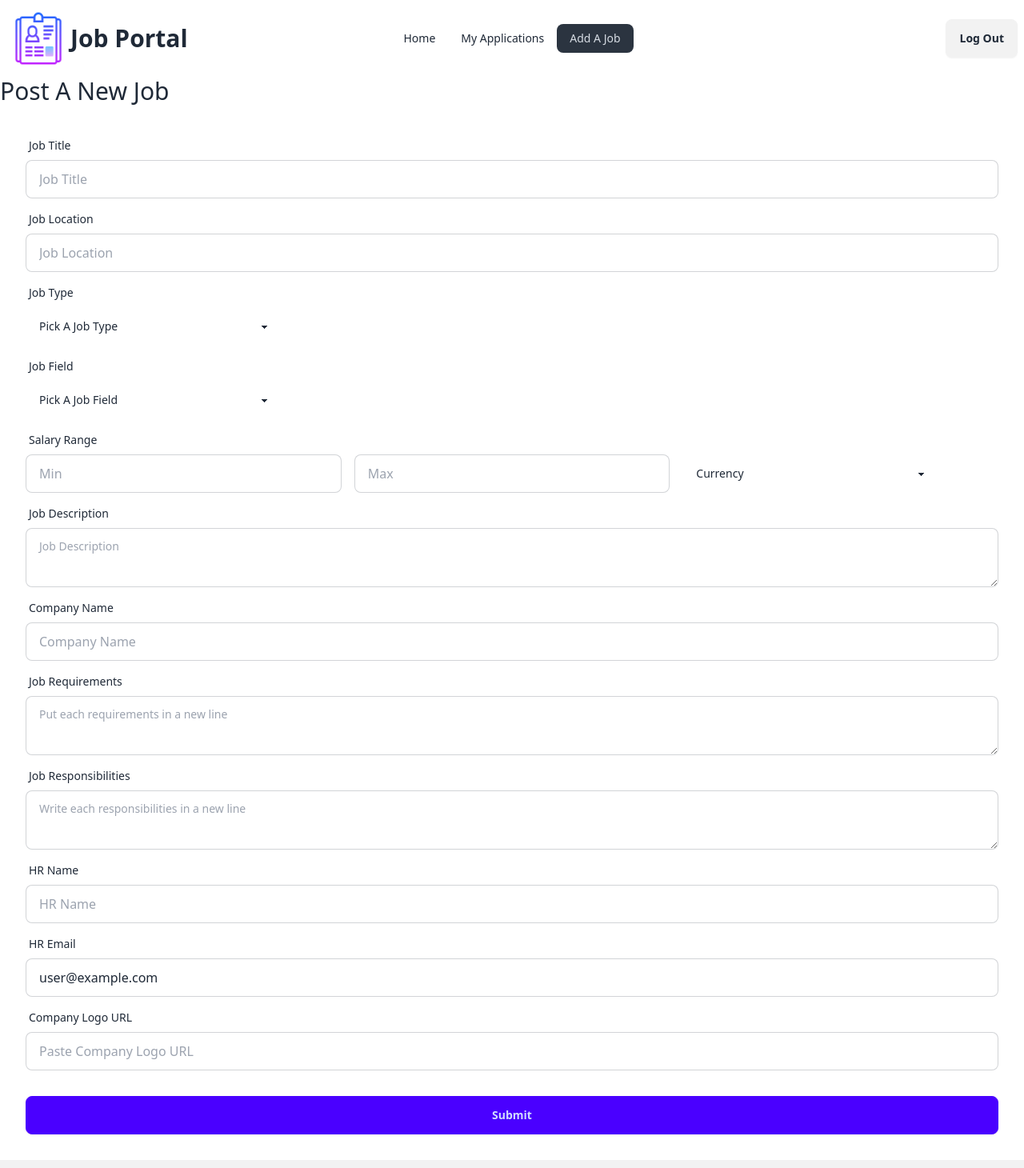
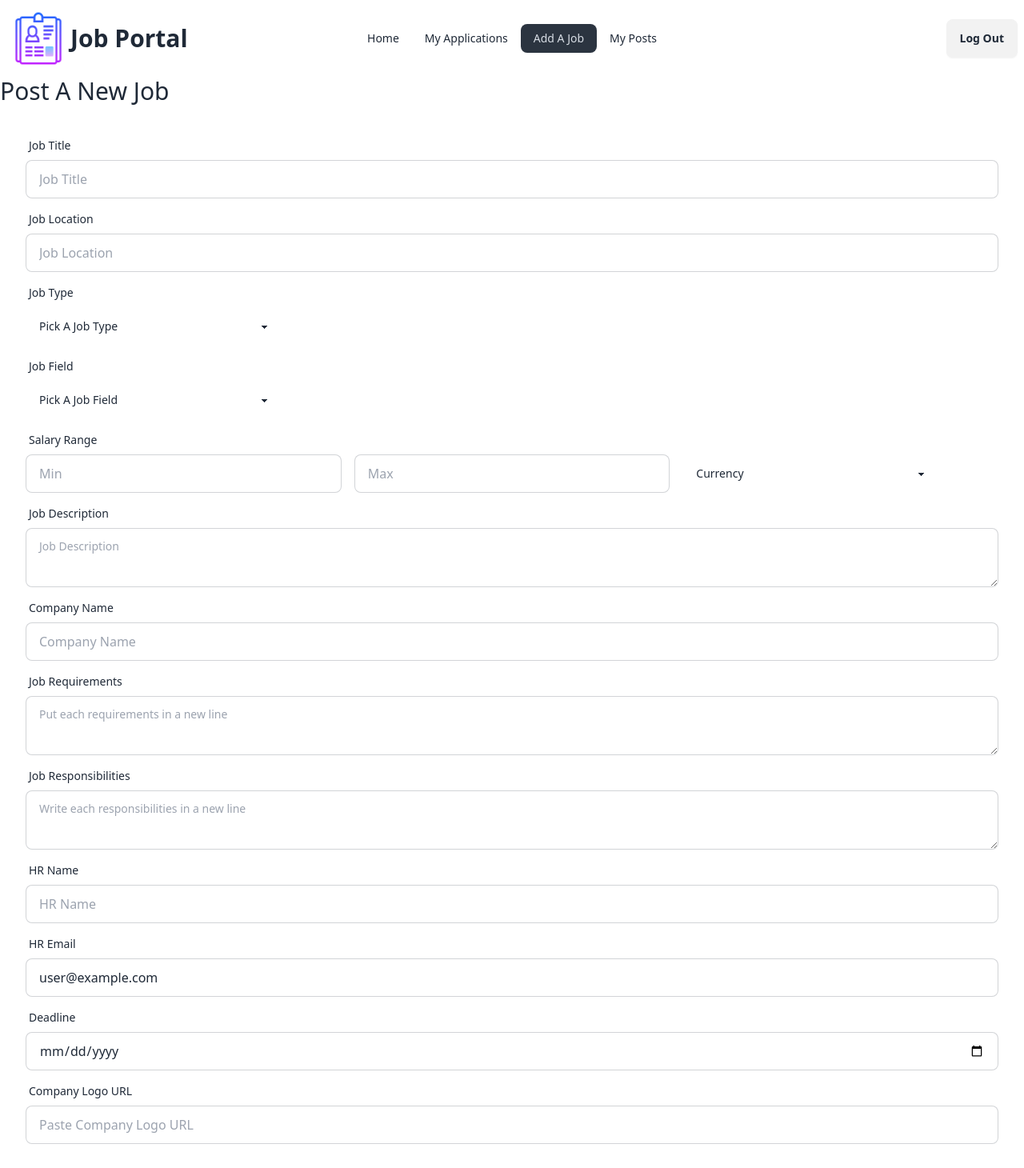
Before and after one commit to rummansaaqeb/job-portal-client, a React (Vite) app: page /addJob in a window 1280 px wide. Shown: the top 1460 px of the page at 80% size. Built offline with nearby package versions, Linux system fonts and the light colour scheme; no server answers; sample sign-in values are in the browser's storage.

Commit message:
got job application for the recruiter using query params

```diff
--- a/src/pages/AddJob/AddJob.jsx
+++ b/src/pages/AddJob/AddJob.jsx
@@ -38,7 +38,7 @@ const AddJob = () => {
                         showConfirmButton: false,
                         timer: 1500
                     });
-                    navigate('/');
+                    navigate('/myPostedJobs');
                 }
             })
     }
@@ -148,6 +148,13 @@ const AddJob = () => {
                     </label>
                     <input type="email" name='hr_email' placeholder="HR Email" className="input input-bordered" defaultValue={user?.email} required />
                 </div>
+                {/* Application Deadline */}
+                <div className="form-control">
+                    <label className="label">
+                        <span className="label-text">Deadline</span>
+                    </label>
+                    <input type="date" name='applicationDeadline' placeholder="Deadline" className="input input-bordered" required />
+                </div>
                 {/* Company Logo */}
                 <div className="form-control">
                     <label className="label">
--- /dev/null
+++ b/src/pages/MyPostedJobs/MyPostedJobs.jsx
@@ -0,0 +1,23 @@
+import React, { useEffect, useState } from 'react';
+import useAuth from '../../hooks/useAuth';
+
+const MyPostedJobs = () => {
+
+    const [jobs, setJobs] = useState([]);
+    const { user } = useAuth();
+    useEffect(() => {
+        fetch(`http://localhost:5000/jobs?email=${user.email}`)
+        .then(res => res.json())
+        .then(data => {
+            setJobs(data);
+        })
+    }, [user.email])
+
+    return (
+        <div>
+            <h2 className='text-3xl'>My Posted Jobs : {jobs.length}</h2>
+        </div>
+    );
+};
+
+export default MyPostedJobs;
--- a/src/pages/shared/Navbar.jsx
+++ b/src/pages/shared/Navbar.jsx
@@ -22,6 +22,7 @@ const Navbar = () => {
         <li><NavLink to='/'>Home</NavLink></li>
         <li><NavLink to='/myApplications'>My Applications</NavLink></li>
         <li><NavLink to='/addJob'>Add A Job</NavLink></li>
+        <li><NavLink to='/myPostedJobs'>My Posts</NavLink></li>
     </>
     return (
         <div className="navbar bg-base-100">
--- a/src/router/router.jsx
+++ b/src/router/router.jsx
@@ -8,6 +8,7 @@ import PrivateRoute from "./PrivateRoute";
 import JobApply from "../pages/JobApply/JobApply";
 import MyApplications from "../pages/MyApplications/MyApplications";
 import AddJob from "../pages/AddJob/AddJob";
+import MyPostedJobs from "../pages/MyPostedJobs/MyPostedJobs";
 
 const router = createBrowserRouter([
     {
@@ -43,6 +44,10 @@ const router = createBrowserRouter([
             {
                 path: '/addJob',
                 element: <PrivateRoute><AddJob></AddJob></PrivateRoute>
+            },
+            {
+                path: '/myPostedJobs',
+                element: <PrivateRoute><MyPostedJobs></MyPostedJobs></PrivateRoute>
             }
         ]
     }
```
